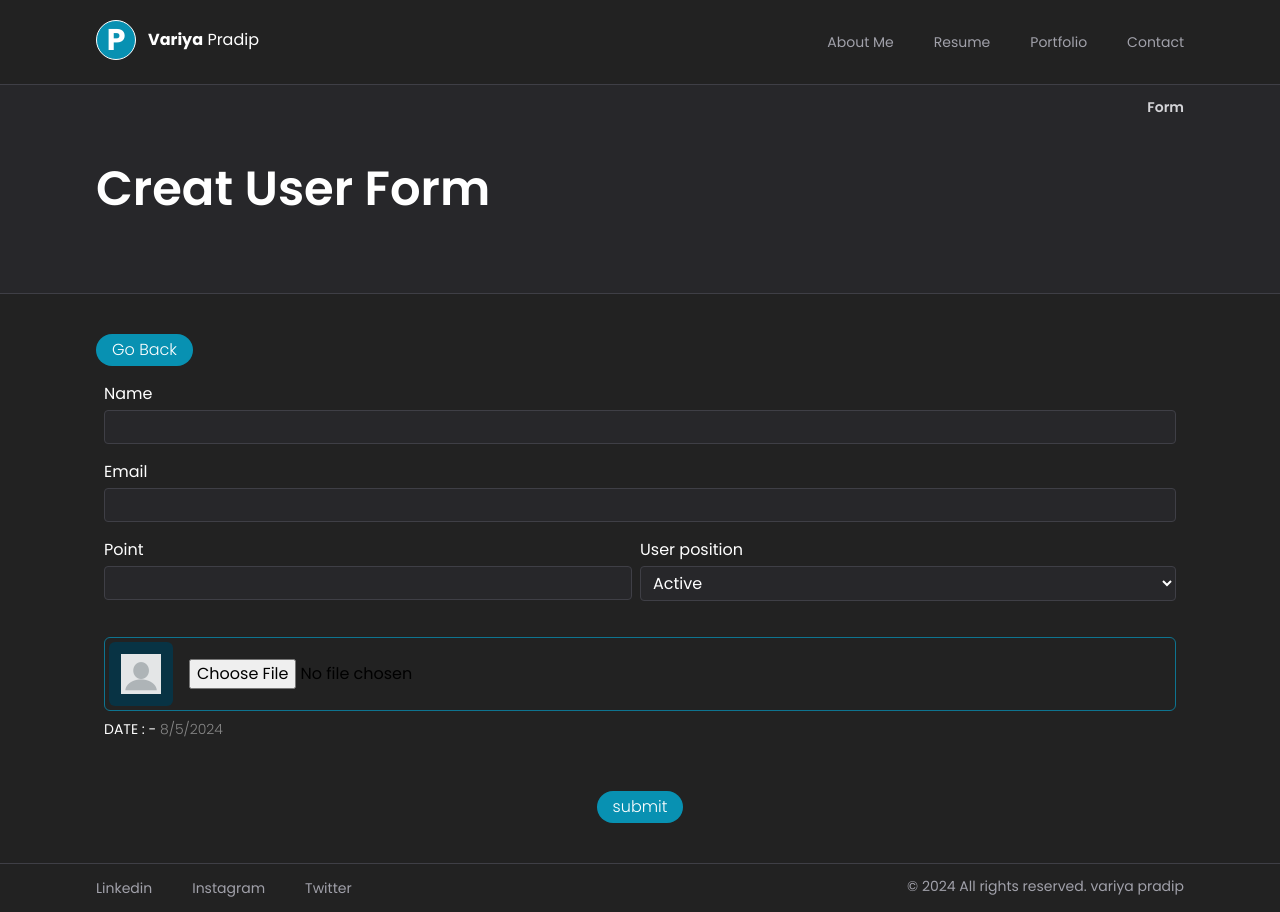
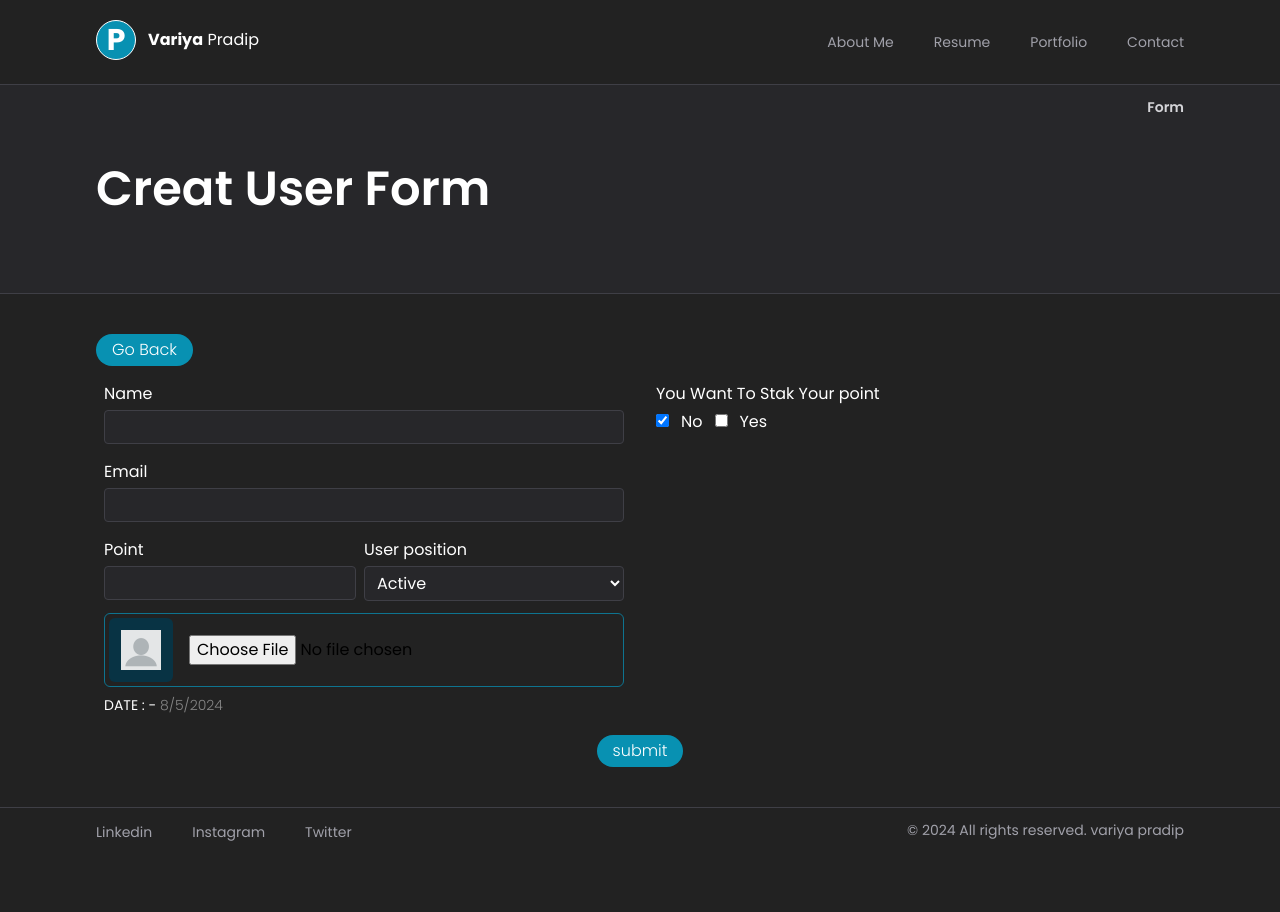
Before and after one commit to yatin123456/froentenddesigner, a React (Create React App) app: page /create in a window 1280 px wide. After the commit the page ends 856 px from the top, so only its background shows below. Built offline with nearby package versions, Linux system fonts and the light colour scheme.

Commit message:
add new ui for crypto baar

```diff
--- a/src/App.js
+++ b/src/App.js
@@ -13,6 +13,7 @@ import Read from './component/demos/crud/Read';
 import Update from './component/demos/crud/Update';
 import Create from './component/demos/crud/Create';
 import Shop from './component/shop/Shop';
+import Stckboard from './component/demos/stckboard/Stckboard';
 
 function App() {
   return (
@@ -31,6 +32,7 @@ function App() {
             <Route  path="/read" element={<Read />}></Route>
             <Route  path="/update" element={<Update />}></Route>
             <Route  path="/shop" element={<Shop />}></Route>
+            <Route  path="/stackboard" element={<Stckboard />}></Route>
           </Routes>
           <Footer/>
         </BrowserRouter>
--- a/src/component/demos/crud/Create.js
+++ b/src/component/demos/crud/Create.js
@@ -14,7 +14,10 @@ function Create() {
     const [email, setEmail] = useState("")
     const [point, setPoint] = useState("")
     const [position, setPosition] = useState("")
+    const [pool, setPool] = useState("")
     const [file, setFile] = useState();
+    const [stack, setStacks] = useState(true);
+    const [stackYes, setStackYes] = useState(false);
     const [currentDate, setCurrentDate] = useState(getDate());
     function getDate() {
         const today = new Date();
@@ -30,7 +33,14 @@ function getDate() {
     }
     const history = useNavigate();
     const header = { "Access-control-Allow-Origin": "*" };
-
+    function setNo() {
+        setStacks(true)
+        setStackYes(false)
+    }
+    function setYes() {
+        setStacks(false)
+        setStackYes(true)
+    }
     const handleSubmit = (e) => {
         e.preventDefault();
         console.log("clicked")
@@ -38,7 +48,7 @@ function getDate() {
 
         axios.post(
             "https://667eaaa0f2cb59c38dc69de2.mockapi.io/finaldata", {
-            name: name, email: email, point: point, position: position, file: file,currentDate: currentDate, header
+            name: name, email: email, point: point, position: position, file: file,pool: pool, currentDate: currentDate, header
         })
             .then(() => {
                 history('/read')
@@ -57,7 +67,7 @@ function getDate() {
             <div className='container mx-auto my-10'>
                 <Link to="/read"><button className="btn bg-cyan-600 py-1 px-4 rounded-full font-light text-white flex place-items-center  ">Go Back</button></Link>
                 <form className='text-start px-2'>
-                    <div className='grid grid-rows-1  md:grid-cols-1  sm:gap-8 gap-4'>
+                    <div className='grid grid-rows-1  md:grid-cols-2  sm:gap-8 gap-4'>
                         <div>
                             <label className='block text-white pt-4 pb-1'>Name</label>
                             <input onChange={(e) => setName(e.target.value)} type='text' id='name' name='name' className='bg-zinc-800 border border-zinc-700 px-2 py-1 rounded w-full text-white' />
@@ -78,20 +88,51 @@ function getDate() {
 
                                 </div>
                             </div>
-                        </div>
                             <div>
-                            <div className='overflow-hidden flex h-fit border border-cyan-700 rounded-md p-1 place-items-center mt-1'>
+                                <div className='overflow-hidden flex h-fit border border-cyan-700 rounded-md p-1 place-items-center mt-3'>
                                     <img className='w-16 h-auto p-3 rounded-md   bg-cyan-950' src={file ? (file) : (dumyuser)} />
                                     <input className='ps-4' type="file" name='file' id='file' onChange={handleChange} />
 
                                 </div>
                                 <p className='text-white mt-2 text-sm'>DATE : - <span className='text-white opacity-45 font-light'>{currentDate}</span></p>
                             </div>
+                        </div>
 
+                        <div>
+                            <label className='block text-white pt-4 pb-1'>You Want To Stak Your point </label>
+                            <div className='flex'>
+                                <div>
+                                    <input className='' type='checkbox' checked={stack} onChange={setNo} />
+                                    <span className='text-white ps-3'>No</span>
+                                </div>
+                                <div className='ms-3'>
+                                    <input className='' type='checkbox' checked={stackYes} onChange={setYes} />
+                                    <span className='text-white ps-3'>Yes</span>
+                                </div>
+                            </div>
+                            {stackYes ? (
+                                <div>
+                                    < label className='block text-white pt-4 pb-1'>Select A pool </label>
+                                    <select className='bg-zinc-800 border border-zinc-700 px-2 py-1 rounded w-full text-white' value={pool} id='pool' name='pool' onChange={(e) => setPool(e.target.value)}>
+                                        <option value="">Select</option>
+                                        <option value="TaskOn NFT">TaskOn NFT (+20.0% APR)</option>
+                                        <option value="TaskOn NFT">TaskOn NFT (+24% APR)</option>
+                                        <option value="Locked Pro+">Locked Pro+ (+20.0% APR)</option>
+                                        <option value="Locked Starter+">Locked Starter+ (+12.0% APR)</option>
+                                        <option value="Locked Starter+">Locked Starter+ (+14.0% APR)</option>
+                                        <option value="Locked Gainer+">Locked Gainer+ (+16.0% APR)</option>
+                                        <option value="Fluid Pro">Fluid Pro (+6.0% APR)</option>
+                                        <option value="Fluid Starter">Fluid Starter (+2.1% APR)</option>
+                                        <option value="Fluid Gainer">Fluid Gainer (+401% APR)</option>
+                                    </select>
+                                </div>
+                            ) : ""}
+                        </div>
+
+                    </div>
                     <button onClick={handleSubmit} className="mx-auto  mt-5 btn bg-cyan-600 py-1 px-4 rounded-full font-light text-white flex place-items-center  ">submit</button>
-                    </div>
-                </form>
-            </div>
+                </form >
+            </div >
         </>
     )
 }
--- a/src/component/demos/crud/Read.js
+++ b/src/component/demos/crud/Read.js
@@ -75,7 +75,7 @@ function Read() {
 
                                         <div className='flex h-full'>
                                             <div className='p-1 w-1/3'>
-                                                <img className='rounded-md opacity-50' src={eachData.file} />
+                                                <img className='rounded-md ' src={eachData.file} />
                                             </div>
                                             <div className='ps-2 flex flex-col justify-between w-8/12'>
                                                 <div>
@@ -84,7 +84,7 @@ function Read() {
                                                     </div>
                                                     <h5 className='flex'><span className='text-white'>Email :  </span><span className='text-white opacity-50 font-light truncate block '> {eachData.email}</span></h5>
                                                     <div className='flex place-items-center'>
-                                                        <p className=''><span className='text-white'>Rank : </span><span className='text-white  font-semibold text-[12px] tracking-wider bg-cyan-900 rounded-sm px-2 '>{((eachData.id) > (eachData.point) ? '1' : ((eachData.point) < (eachData.id)) ? '1' : '')}</span></p>
+                                                        <p className=''><span className='text-white'>Rank : </span><span className='text-white  font-semibold text-[12px] tracking-wider bg-cyan-900 rounded-sm px-2 '>{(eachData.id) }</span></p>
                                                     </div>
                                                     {
                                                         (eachData.position) === 'active' ? (<p className='absolute right-4 -top-2 text-green-400 bg-green-900  w-fit text-[12px] rounded-md px-2  capitalize border font-semibold border-green-700'>Active</p>) : (<p className='absolute right-4 -top-2 text-rose-800 font-semibold bg-rose-400  w-fit text-[12px] rounded-md px-2  capitalize border border-rose-500'>Not-active</p>)
@@ -92,7 +92,8 @@ function Read() {
 
                                                     <div className=''>
                                                         <span className='text-white'>Total Earn Points : </span>
-                                                        <span className='block text-2xl font-bold text-cyan-500'>{eachData.point}</span>
+                                                        <span className='block text-2xl font-bold text-cyan-500'>{eachData.point} <span className={`text-sm text-gray-500 font-light ${!eachData.pool ? "hidden" : ""}`}>Point stacked</span></span>
+
                                                     </div>
                                                 </div>
                                                 <p className='text-white mt-2 text-sm'>DATE : - <span className='text-white opacity-45 font-light'>{eachData.currentDate}</span></p>
@@ -117,7 +118,7 @@ function Read() {
                 )
                 }
 
-
+                <div className='my-3 text-end text-white'>Click here <Link to="/stackboard"><button className='ms-auto btn bg-cyan-600 py-1 px-4 rounded-full font-light text-white '>Stacking board</button></Link></div>
             </div>
         </>
     )
--- /dev/null
+++ b/src/component/demos/stckboard/Stckboard.js
@@ -0,0 +1,82 @@
+import React, { useState, useEffect } from 'react'
+import axios from 'axios'
+
+function Stckboard() {
+    const [data, setData] = useState([]);
+    function getData() {
+        axios
+            .get("https://667eaaa0f2cb59c38dc69de2.mockapi.io/finaldata")
+            .then((res) => {
+                setData(res.data);
+            });
+    }
+    useEffect(() => {
+        getData();
+    }, []);
+    console.log(data)
+    return (
+        <>
+            <div className='container mx-auto my-10'>
+                <h3 className='text-white font-bold text-xl mb-5'>Open pools</h3>
+                <div className='grid grid-rows-1 lg:grid-cols-2 md:grid-cols-2 sm:grid-cols-2 sm:gap-8 gap-4'>
+                    {data.map((stackdata) =>(
+                        <>
+                        <div className='example_box text-start p-0 overflow-hidden'>
+                        <div className='p-2 stck-bg'>
+                            <h2 className='text-white'>TaksOn NFT</h2>
+                        </div>
+                        <div className='p-2'>
+                            <p className='text-gray-400 text-sm'>Collect earnings in 6 months</p>
+                            <p className='text-gray-400 text-sm'>Min stake 5 $JMPT</p>
+                            <p className='text-orange-400 text-sm'>Have a special NFT to join</p>
+                            <div className='flex mt-3'>
+                                <p className='text-white text-xl font-semibold'>+20.0%<span className='text-gray-400 ps-2 text-sm font-light'>APR</span></p>
+                            </div>
+                            <div className=' flex place-content-between'>
+                                <p className='text-gray-400 text-md'>Pool occupancy </p>
+                                <span className='text-gray-400 text-sm block'>{stackdata.point/50000*100}%</span>
+                            </div>
+
+                            <div className='prbar w-[100%] h-1 bg-gray-500 mt-2'>
+                                <div className='bg-green-500 w-[10%] h-1'></div>
+                            </div>
+                            <div className='flex mt-2'>
+                                <p className='text-gray-400 text-md'>$ {stackdata.point}  / 50000 </p>
+                            </div>
+                            <button className='example_box-btn w-full'>View Demo</button>
+                        </div>
+                    </div>
+                    <div className='example_box text-start p-0 overflow-hidden'>
+                        <div className='p-2 stck-bg'>
+                            <h2 className='text-white'>Locked Starter+</h2>
+                        </div>
+                        <div className='p-2'>
+                            <p className='text-gray-400 text-sm'>Collect earnings in 6 months</p>
+                            <p className='text-gray-400 text-sm'>Min stake 5 $JMPT</p>
+                            <p className='text-orange-400 text-sm'>Have a special NFT to join</p>
+                            <div className='flex mt-3'>
+                                <p className='text-white text-xl font-semibold'>+12.0%<span className='text-gray-400 ps-2 text-sm font-light'>APR</span></p>
+                            </div>
+                            <div className=' flex place-content-between'>
+                                <p className='text-gray-400 text-md'>Pool occupancy </p>
+                                <span className='text-gray-400 text-sm block'>1%</span>
+                            </div>
+
+                            <div className='prbar w-[100%] h-1 bg-gray-500 mt-2'>
+                                <div className='bg-green-500 w-[10%] h-1'></div>
+                            </div>
+                            <div className='flex mt-2'>
+                                <p className='text-gray-400 text-md'>$ 2000  / 50000 </p>
+                            </div>
+                            <button className='example_box-btn w-full'>View Demo</button>
+                        </div>
+                    </div>
+                        </>
+                    ))}
+                </div>
+            </div>
+        </>
+    )
+}
+
+export default Stckboard
--- a/src/component/shop/Shop.js
+++ b/src/component/shop/Shop.js
@@ -3,6 +3,7 @@ import Banner from '../pagebanner/Banner'
 import Products from '../../Products.json'
 import Product from './Product'
 import Cart from './Cart'
+import { Link } from 'react-router-dom'
 
 function Shop() {
 
@@ -12,10 +13,11 @@ function Shop() {
 
       {/* <Banner heading="My Shop" coheading="Practicals"/> */}
       <div className='container mx-auto my-10'>
-  <Cart/>
+        <Link to="/portfolio"><button className="btn bg-cyan-600 py-1 mb-3 px-4 rounded-full font-light text-white flex place-items-center  ">Go Back</button></Link>
+        <Cart />
         <div className='grid grid-rows-1 lg:grid-cols-4 md:grid-cols-3 sm:grid-cols-2 sm:gap-8 gap-4'>
           {Products.map((item) => (
-      <Product {...item}/>
+            <Product {...item} />
           ))}
         </div>
       </div>
--- a/src/index.css
+++ b/src/index.css
@@ -65,3 +65,6 @@ body {
    padding: 10px 0;
    display: block;
 }
+.stck-bg{
+   background: linear-gradient(270deg, rgba(199, 142, 0, 0.3) 0%, rgba(199, 142, 0, 0) 100%);
+}
```
Lines whose indentation alone changed are shown as unchanged.
